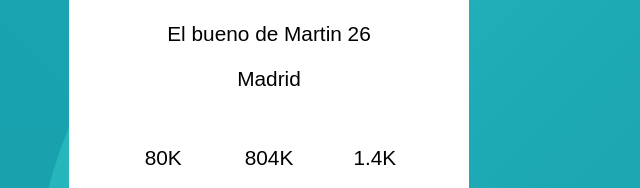
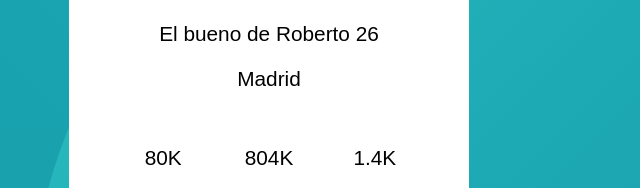
Before and after one commit to martintorreiro/tarjeta, a plain HTML site: page index.html in a window 1280 px wide. Shown: the part 447-635 px from the top of the page, 371-1011 px from the left. Drawn offline with Linux system fonts and the light colour scheme.

Commit message:
cambio de nombre a Roberto

```diff
--- a/index.html
+++ b/index.html
@@ -21,7 +21,7 @@
 
         </header>
         <section class="card__body">
-            <p class="card__text">El bueno de Martin
+            <p class="card__text">El bueno de Roberto
                 <span class="card__text card__text--light">26</span>
             </p>
             <span class="card__text card__text--light">Madrid</span>
```
